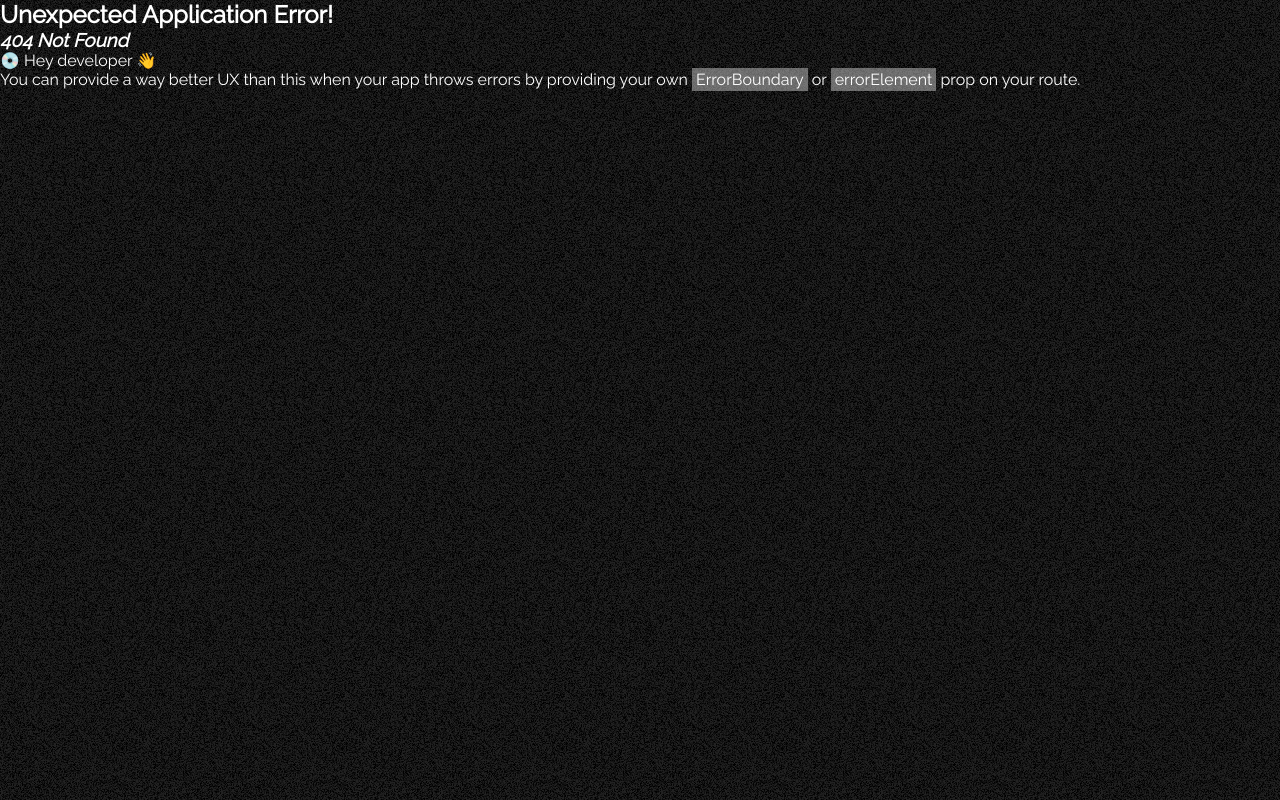
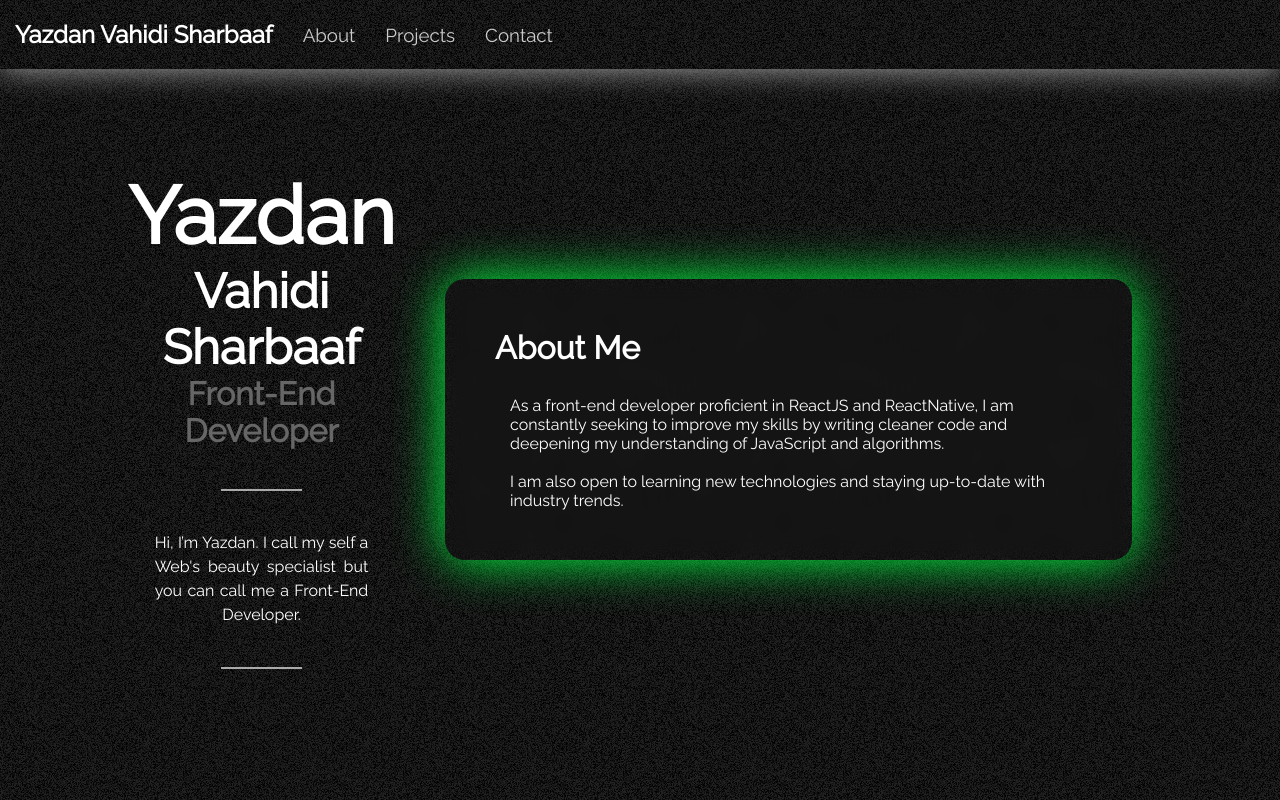
Before and after one commit to NyFco/portfolio, a React (Vite) app: page /about in a window 1280 px wide. Before the commit this address had no page. Built offline with nearby package versions, Linux system fonts and the light colour scheme.

Commit message:
Add layouts

```diff
--- /dev/null
+++ b/src/layouts/index.ts
@@ -0,0 +1,2 @@
+export { default as MainLayout } from './main';
+export { default as RGBLayout } from './rgb';
--- /dev/null
+++ b/src/layouts/main/index.tsx
@@ -0,0 +1,114 @@
+import { FC, ReactNode } from 'react';
+import { FormattedMessage } from 'react-intl';
+import styled from 'styled-components';
+
+import { Divider } from '../../components';
+
+const Layout = styled.div(
+  {
+    display: 'flex',
+    flexDirection: 'column',
+    justifyContent: 'center',
+    alignItems: 'center',
+    paddingInline: '5%',
+    marginTop: 100,
+    gap: 60,
+  },
+  ({ theme }) => `
+    ${theme.breakpoints.md} {
+      flex-direction: row;
+      padding-inline: 10%;
+      gap: 30px;
+    }
+`
+);
+
+const DescriptionContainer = styled.div({
+  flex: 1,
+  display: 'flex',
+  flexDirection: 'column',
+  alignItems: 'center',
+  gap: '40px',
+});
+
+const NameContainer = styled.div({
+  display: 'flex',
+  flexDirection: 'column',
+  textAlign: 'center',
+});
+
+const FirstName = styled.h1(
+  ({ theme }) => `
+  transition: all ease 0.5s;
+  font-size: ${theme.fontSizes.xLarge};
+  ${theme.breakpoints.md} {
+    font-size: ${theme.fontSizes.xxLarge};
+  }
+`
+);
+
+const LastName = styled.h2(
+  ({ theme }) => `
+  transition: all ease 0.5s;
+  font-size: ${theme.fontSizes.large};
+  ${theme.breakpoints.md} {
+    font-size: ${theme.fontSizes.xLarge};
+  }
+`
+);
+
+const Role = styled.h2(
+  ({ theme }) => `
+  transition: all ease 0.5s;
+  font-size: ${theme.fontSizes.medium};
+  color: ${theme.colors.textSecondary};
+  ${theme.breakpoints.md} {
+    font-size: ${theme.fontSizes.large};
+  }
+`
+);
+
+const Description: FC = () => {
+  return (
+    <DescriptionContainer>
+      <NameContainer>
+        <FirstName>
+          <FormattedMessage id="name.firstname" />
+        </FirstName>
+        <LastName>
+          <FormattedMessage id="name.lastname" />
+        </LastName>
+        <Role>
+          <FormattedMessage id="frontendev" />
+        </Role>
+      </NameContainer>
+      <div style={{ width: '100%' }}>
+        <Divider direction="horizontal" size={30} color="#aaaaaa" />
+      </div>
+      <p
+        style={{
+          width: '80%',
+          textAlign: 'justify',
+          textAlignLast: 'center',
+          lineHeight: '1.5em',
+        }}
+      >
+        <FormattedMessage id="mainPage.bio" />
+      </p>
+      <div style={{ width: '100%' }}>
+        <Divider direction="horizontal" size={30} color="#aaaaaa" />
+      </div>
+    </DescriptionContainer>
+  );
+};
+
+const MainLayout = ({ children }: { children: ReactNode }) => {
+  return (
+    <Layout>
+      <Description />
+      <div style={{ flex: 3 }}>{children}</div>
+    </Layout>
+  );
+};
+
+export default MainLayout;
--- /dev/null
+++ b/src/layouts/rgb/index.tsx
@@ -0,0 +1,16 @@
+import { ReactNode } from 'react';
+import styled from 'styled-components';
+
+const Layout = styled.div({
+  animation: 'rgbShadow 4s linear infinite',
+  backdropFilter: 'blur(10px)',
+  margin: '0 20px',
+  padding: '50px',
+  borderRadius: '20px',
+});
+
+const RGBLayout = ({ children }: { children: ReactNode }) => {
+  return <Layout>{children}</Layout>;
+};
+
+export default RGBLayout;
--- /dev/null
+++ b/src/pages/about/index.tsx
@@ -0,0 +1,29 @@
+import { FC } from 'react';
+
+import { MainLayout, RGBLayout } from '../../layouts';
+
+const Content: FC = () => {
+  return (
+    <RGBLayout>
+      <h1 style={{ marginBottom: '30px' }}>About Me</h1>
+      <p style={{ marginLeft: '15px' }}>
+        As a front-end developer proficient in ReactJS and ReactNative, I am
+        constantly seeking to improve my skills by writing cleaner code and
+        deepening my understanding of JavaScript and algorithms.
+        <br />
+        <br />I am also open to learning new technologies and staying up-to-date
+        with industry trends.
+      </p>
+    </RGBLayout>
+  );
+};
+
+const AboutPage: FC = () => {
+  return (
+    <MainLayout>
+      <Content />
+    </MainLayout>
+  );
+};
+
+export default AboutPage;
--- a/src/pages/index.ts
+++ b/src/pages/index.ts
@@ -1 +1,2 @@
 export { default as MainPage } from './main';
+export { default as AboutPage } from './about';
--- a/src/pages/main/index.tsx
+++ b/src/pages/main/index.tsx
@@ -1,142 +1,27 @@
 import { FC } from 'react';
-import { FormattedMessage } from 'react-intl';
-import styled from 'styled-components';
 
-import { Divider } from '../../components';
-
-const Layout = styled.div(
-  {
-    display: 'flex',
-    flexDirection: 'column',
-    justifyContent: 'center',
-    alignItems: 'center',
-    paddingInline: '5%',
-    marginTop: 100,
-    gap: 60,
-  },
-  ({ theme }) => `
-    ${theme.breakpoints.md} {
-      flex-direction: row;
-      padding-inline: 10%;
-      gap: 30px;
-    }
-`
-);
-
-const DescriptionContainer = styled.div({
-  flex: 1,
-  display: 'flex',
-  flexDirection: 'column',
-  alignItems: 'center',
-  gap: '40px',
-});
-
-const NameContainer = styled.div({
-  display: 'flex',
-  flexDirection: 'column',
-  textAlign: 'center',
-});
-
-const FirstName = styled.h1(
-  ({ theme }) => `
-  transition: all ease 0.5s;
-  font-size: ${theme.fontSizes.xLarge};
-  ${theme.breakpoints.md} {
-    font-size: ${theme.fontSizes.xxLarge};
-  }
-`
-);
-
-const LastName = styled.h2(
-  ({ theme }) => `
-  transition: all ease 0.5s;
-  font-size: ${theme.fontSizes.large};
-  ${theme.breakpoints.md} {
-    font-size: ${theme.fontSizes.xLarge};
-  }
-`
-);
-
-const Role = styled.h2(
-  ({ theme }) => `
-  transition: all ease 0.5s;
-  font-size: ${theme.fontSizes.medium};
-  color: ${theme.colors.textSecondary};
-  ${theme.breakpoints.md} {
-    font-size: ${theme.fontSizes.large};
-  }
-`
-);
-
-const Container = styled.div({
-  animation: 'rgbShadow 4s linear infinite',
-  backdropFilter: 'blur(10px)',
-  margin: '0 20px',
-  padding: '50px',
-  borderRadius: '20px',
-});
-
-const Description: FC = () => {
-  return (
-    <DescriptionContainer>
-      <NameContainer>
-        <FirstName>
-          <FormattedMessage id="name.firstname" />
-        </FirstName>
-        <LastName>
-          <FormattedMessage id="name.lastname" />
-        </LastName>
-        <Role>
-          <FormattedMessage id="frontendev" />
-        </Role>
-      </NameContainer>
-      <div style={{ width: '100%' }}>
-        <Divider direction="horizontal" size={30} color="#aaaaaa" />
-      </div>
-      <p
-        style={{
-          width: '80%',
-          textAlign: 'justify',
-          textAlignLast: 'center',
-          lineHeight: '1.5em',
-        }}
-      >
-        <FormattedMessage id="mainPage.bio" />
-      </p>
-      <div style={{ width: '100%' }}>
-        <Divider direction="horizontal" size={30} color="#aaaaaa" />
-      </div>
-    </DescriptionContainer>
-  );
-};
+import { MainLayout, RGBLayout } from '../../layouts';
 
 const Content: FC = () => {
   return (
-    <div
-      style={{
-        flex: 3,
-      }}
-    >
-      <Container>
+    <RGBLayout>
       <h1 style={{ marginBottom: '30px' }}>About this site</h1>
       <p style={{ marginLeft: '15px' }}>
-          A RESPONSIVE REACT APPLICATION TO REPRESENT MY FRONT-END SKILLS.
-          Welcome to my website.
+        A RESPONSIVE REACT APPLICATION TO REPRESENT MY FRONT-END SKILLS. Welcome
+        to my website.
         <br />
         <br /> Please feel free to read more about me, or you can check out my
         resume, projects, view site statistics, or contact me.
       </p>
-      </Container>
-    </div>
+    </RGBLayout>
   );
 };
 
 const MainPage: FC = () => {
   return (
-    <Layout>
-      <Description />
+    <MainLayout>
       <Content />
-    </Layout>
+    </MainLayout>
   );
 };
 
--- a/src/router/paths.tsx
+++ b/src/router/paths.tsx
@@ -1,4 +1,4 @@
-import { MainPage } from '../pages';
+import { AboutPage, MainPage } from '../pages';
 
 export interface Path {
   path: string;
@@ -10,6 +10,18 @@ const paths: Path[] = [
     path: '/',
     page: <MainPage />,
   },
+  {
+    path: '/about',
+    page: <AboutPage />,
+  },
+  {
+    path: '/projects',
+    page: <MainPage />,
+  },
+  {
+    path: '/contact',
+    page: <MainPage />,
+  },
 ];
 
 export default paths;
```
Lines whose indentation alone changed are shown as unchanged.
